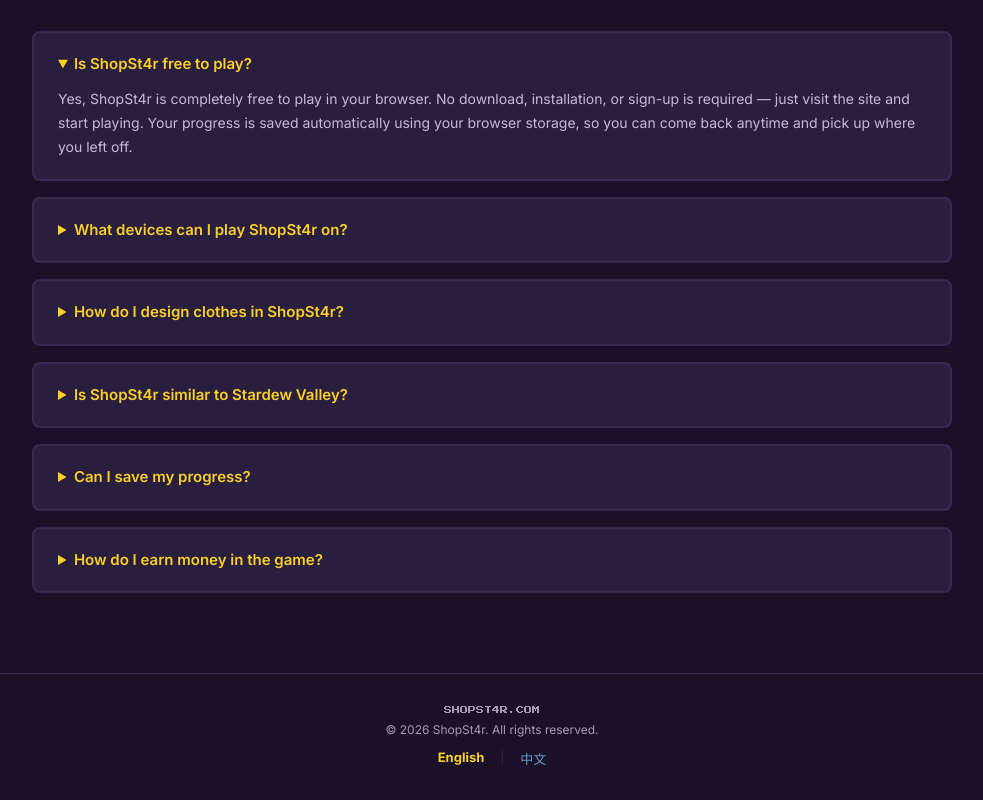
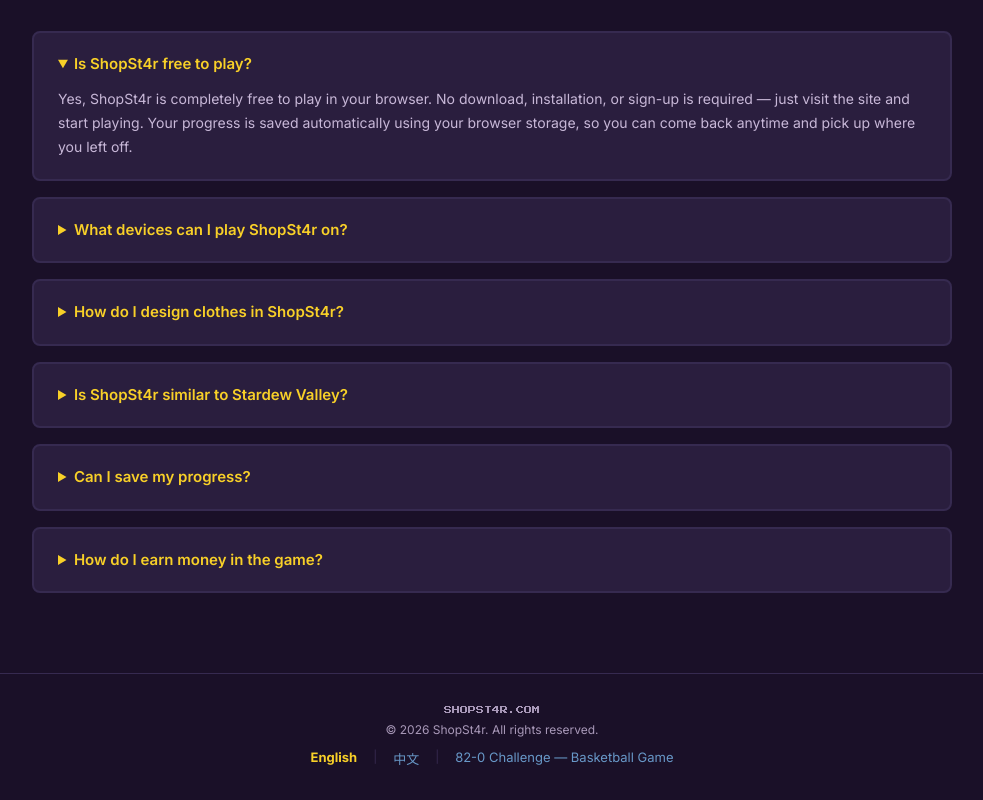
Before and after one commit to codaaiteam/pixel-shop-site, a Next.js app: page / in a window 1280 px wide. Shown: the part 2539-3339 px from the top of the page, without its empty margins (148-1131 px from the left). Built offline with nearby package versions, Linux system fonts and the light colour scheme.

Commit message:
Footer: link to 82-0 Challenge

```diff
--- a/app/Footer.tsx
+++ b/app/Footer.tsx
@@ -46,6 +46,20 @@
         >
           中文
         </a>
+        <span style={{ color: "#362a50" }}>|</span>
+        <a
+          href="https://www.82-0-challenge.com"
+          target="_blank"
+          rel="noopener"
+          style={{
+            color: "#6898c8",
+            fontWeight: 400,
+            fontSize: 13,
+            textDecoration: "none",
+          }}
+        >
+          82-0 Challenge — Basketball Game
+        </a>
       </div>
     </footer>
   );
```
